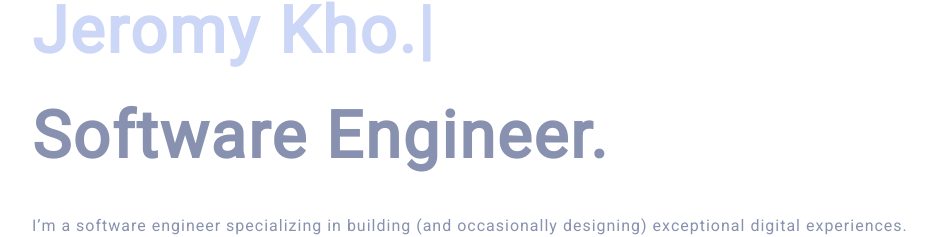
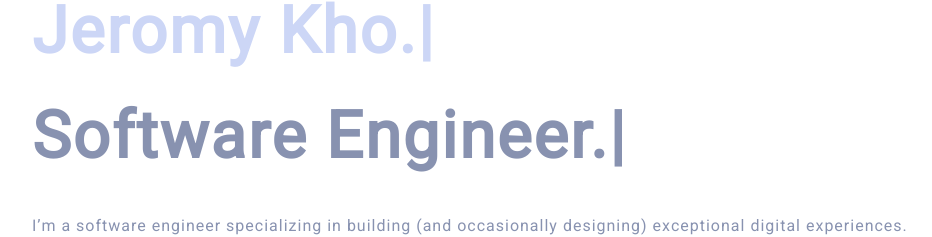
Before and after one commit to kasugasorata98/portfolio, a Next.js app: page /home in a window 1280 px wide. Shown: the part 234-471 px from the top of the page, without its empty margins (160-1092 px from the left). Built offline with nearby package versions, Linux system fonts and the light colour scheme.

Commit message:
Update index.tsx

```diff
--- a/src/pages/home/index.tsx
+++ b/src/pages/home/index.tsx
@@ -63,7 +63,7 @@ const Home = () => {
                 fontSize={{ base: "24px", md: "48px", lg: "60px", xl: "65px" }}
                 color={colors.darkText}
               >
-                {`Software Engineer.`}
+                <TypeAnimation sequence={[2000, "Software Engineer."]} />
               </Text>
               <Text
                 letterSpacing={1}
```
